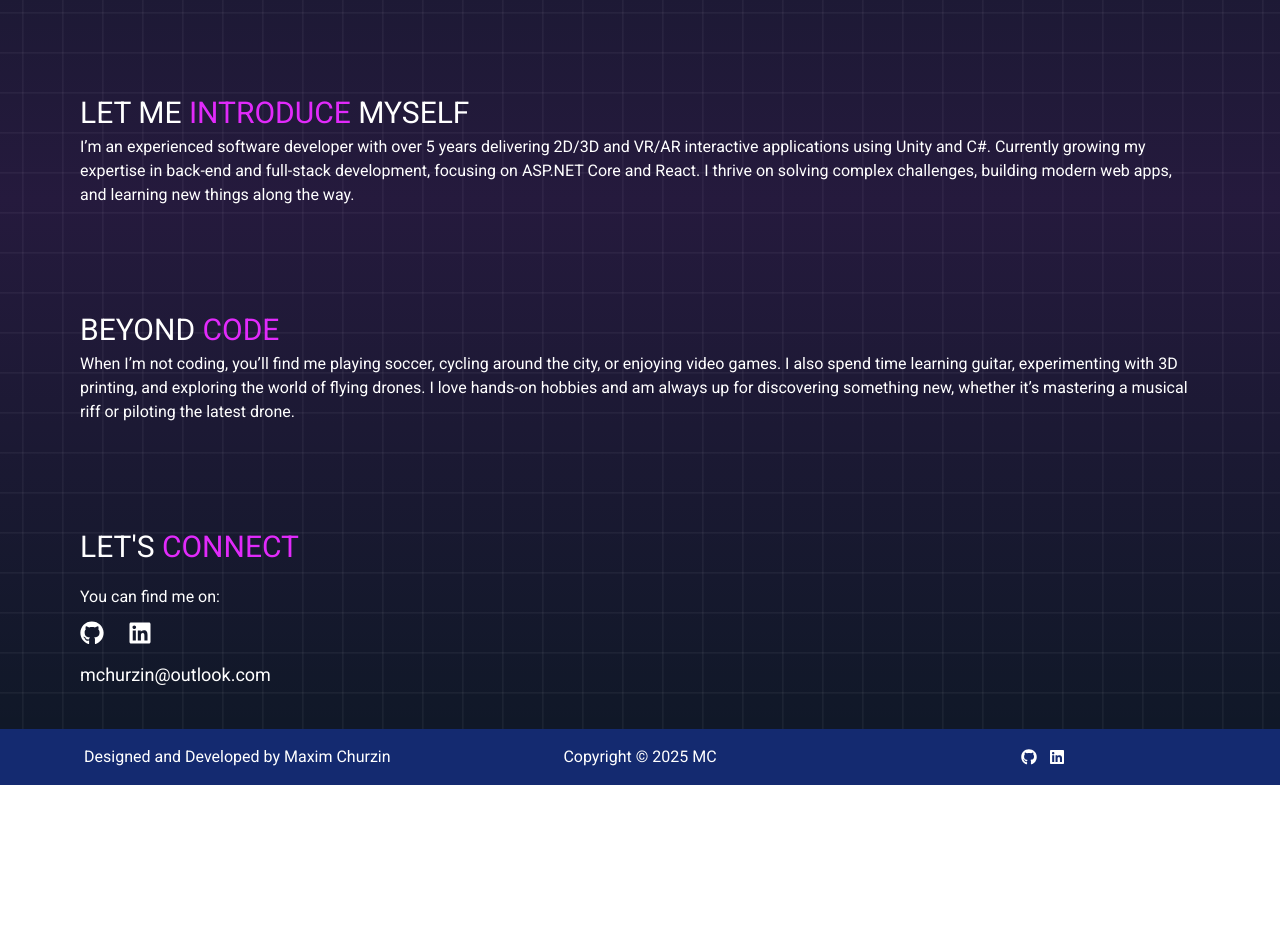
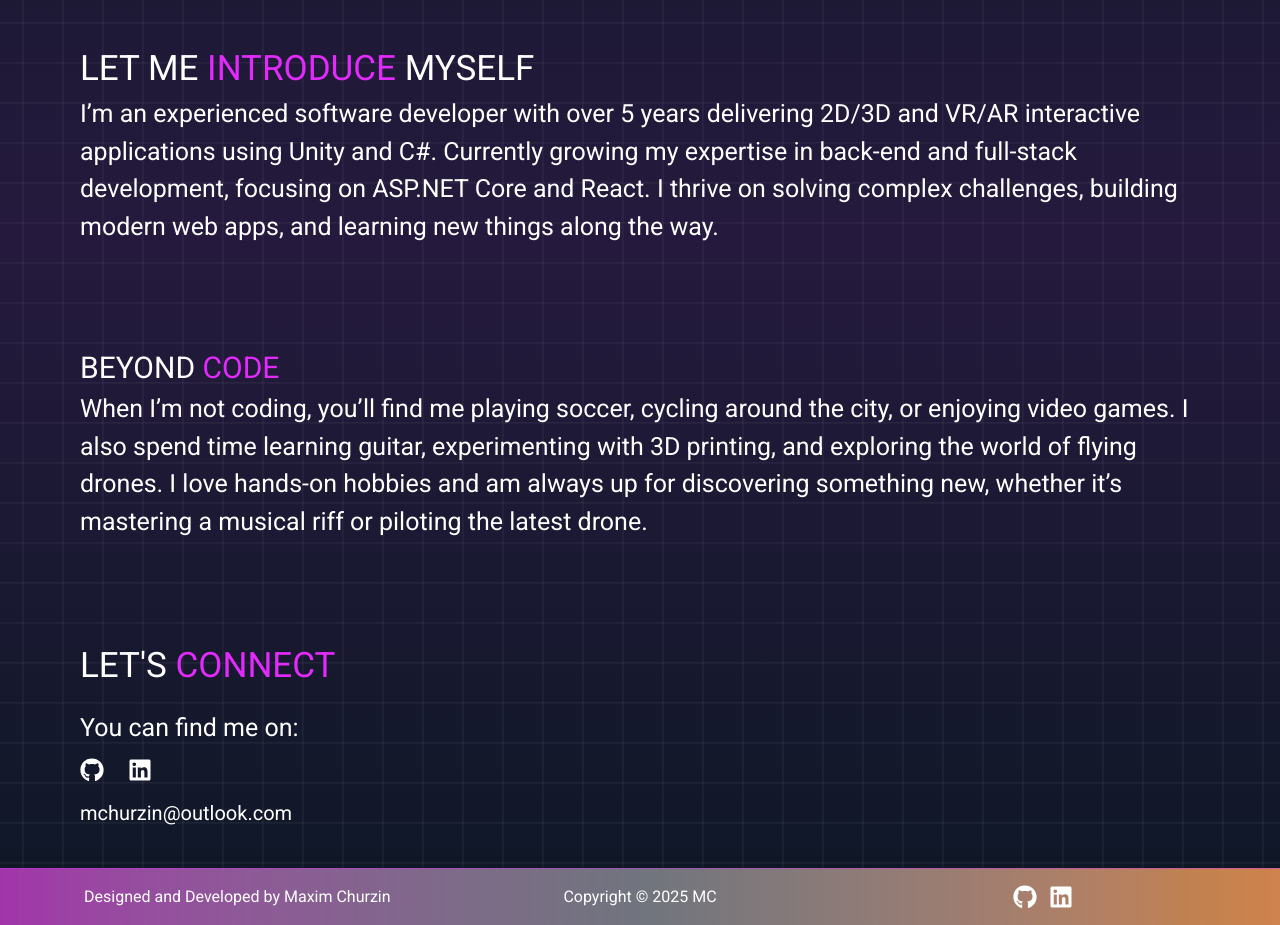
Before and after one commit to UnderKitten/MyPortfolio, a React (Vite) app in the folder client/: page /#/ in a window 1280 px wide. Shown: the part 400-1325 px from the top of the page. Before the commit the page ends 1185 px from the top, so only its background shows below. Built offline with nearby package versions, Linux system fonts and the light colour scheme.

Commit message:
Edit a few styling elements

```diff
--- a/client/src/Components/Footer.jsx
+++ b/client/src/Components/Footer.jsx
@@ -2,19 +2,20 @@ import { FaGithub, FaLinkedin } from "react-icons/fa";
 
 const Footer = () => {
   return (
-    <footer className="w-full bg-blue-800/50 px-10 py-4 grid sm:grid-cols-3 items-center grid-cols-1 text-center gap-2">
+    <footer className="w-full bg-gradient-to-r from-fuchsia-800/80 via-gray-900/60 to-amber-700/70 backdrop-blur-md px-10 py-4 grid sm:grid-cols-3 items-center grid-cols-1 text-center gap-2 text-white border-t border-fuchsia-500/40">
       <div>
         <p>Designed and Developed by Maxim Churzin</p>
       </div>
       <div className="justify-self-center">
         <p>Copyright &copy; {new Date().getFullYear()} MC</p>
       </div>
-      <ul className="flex gap-3 justify-center">
+      <ul className="flex gap-3 justify-center text-2xl">
         <li>
           <a
             href="https://github.com/UnderKitten"
             target="_blank"
             rel="noopener noreferrer"
+            className="hover:text-fuchsia-500"
           >
             <FaGithub />
           </a>
@@ -24,6 +25,7 @@ const Footer = () => {
             href="https://www.linkedin.com/in/maximchurzin/"
             target="_blank"
             rel="noopener noreferrer"
+            className="hover:text-fuchsia-500"
           >
             <FaLinkedin />
           </a>
--- a/client/src/Components/Layout.jsx
+++ b/client/src/Components/Layout.jsx
@@ -4,8 +4,9 @@ import { Outlet } from "react-router-dom";
 import "../index.css";
 
 const Layout = () => (
-  <div className="min-h-screen bg-gray-900 text-white">
+  <div className="min-h-screen flex flex-col text-white">
   <Navbar />
+
   <main className="relative flex-1 pt-30 pb-10 px-10 bg-gray-900 overflow-hidden">
     <div className="absolute inset-0 bg-[linear-gradient(to_right,rgba(255,255,255,0.08)_1px,transparent_1px),linear-gradient(to_bottom,rgba(255,255,255,0.08)_1px,transparent_1px)] bg-[size:40px_40px] animate-grid"></div>
 
@@ -15,6 +16,7 @@ const Layout = () => (
       <Outlet />
     </div>
   </main>
+
   <Footer />
 </div>
 );
--- a/client/src/Components/Navbar.jsx
+++ b/client/src/Components/Navbar.jsx
@@ -3,59 +3,59 @@ import { Link } from "react-router-dom";
 import { GrClose } from "react-icons/gr";
 import { GiHamburgerMenu } from "react-icons/gi";
 
-const navItems = [{ name: "name", href: "" }];
-
 const NavBar = () => {
   const [showMenu, setShowMenu] = useState(false);
+  const navItems = [
+    { name: "Home", to: "/" },
+    { name: "About", to: "/about" },
+    { name: "Projects", to: "/projects" },
+    { name: "Resume", to: "/resume" },
+    { name: "Contact", to: "/contact" },
+  ];
+
+  const toggleMenu = () => setShowMenu((prev) => !prev);
+  const closeMenu = () => setShowMenu(false);
 
   return (
-    <header className="p-4 bg-cyan-950 sm:bg-cyan-950/0">
-      <div className="flex flex-row items-center justify-between sm:justify-between px-8">
-        <Link to="/" preventScrollReset class="text-fuchsia-500 text-[25px]">
+    <header className="fixed w-full p-4 bg-gray-900/70 backdrop-blur-md border-b border-white/10 z-50">
+      <div className="flex flex-row items-center justify-between px-8">
+        <Link
+          to="/"
+          preventScrollReset
+          className="text-fuchsia-500 text-[25px]"
+        >
           MC.
         </Link>
         <nav className="hidden sm:flex justify-between items-center gap-4">
-          <Link to="/" className="hover:text-fuchsia-200">
-            Home
-          </Link>
-          <Link to="/about" className="hover:text-fuchsia-200">
-            About
-          </Link>
-          <Link to="/about" className="hover:text-fuchsia-200">
-            Projects
-          </Link>
-          <Link to="/resume" className="hover:text-fuchsia-200">
-            Resume
-          </Link>
-          <Link to="/resume" className="hover:text-fuchsia-200">
-            Contact
-          </Link>
+          {navItems.map((item) => (
+            <Link
+              key={item.name}
+              to={item.to}
+              className="hover:text-fuchsia-200"
+            >
+              {item.name}
+            </Link>
+          ))}
         </nav>
-        <button onClick={() => setShowMenu(!showMenu)} className="sm:hidden">
+        <button onClick={toggleMenu} className="sm:hidden">
           {showMenu ? <GrClose /> : <GiHamburgerMenu />}
         </button>
       </div>
-      <nav className="sm:hidden flex flex-col items-center gap-1">
-        {showMenu && (
-          <>
-            <Link to="/" className="hover:text-fuchsia-200">
-              Home
+
+      {showMenu && (
+        <nav className="sm:hidden flex flex-col items-center gap-1 text-center mt-2">
+          {navItems.map((item) => (
+            <Link
+              key={item.name}
+              to={item.to}
+              onClick={closeMenu}
+              className="hover:text-fuchsia-200 w-full"
+            >
+              {item.name}
             </Link>
-            <Link to="/about" className="hover:text-fuchsia-200">
-              About
-            </Link>
-            <Link to="/about" className="hover:text-fuchsia-200">
-              Projects
-            </Link>
-            <Link to="/resume" className="hover:text-fuchsia-200">
-              Resume
-            </Link>
-            <Link to="/resume" className="hover:text-fuchsia-200">
-              Contact
-            </Link>
-          </>
-        )}
-      </nav>
+          ))}
+        </nav>
+      )}
     </header>
   );
 };
--- a/client/src/Pages/Home.jsx
+++ b/client/src/Pages/Home.jsx
@@ -4,7 +4,7 @@ import { FaGithub, FaLinkedin } from "react-icons/fa";
 const Home = () => {
   return (
     <div className="px-10">
-      <div className="flex sm:flex-row flex-col-reverse text-[30px] justify-between items-center gap-1">
+      <div className="flex sm:flex-row flex-col-reverse text-[45px] justify-between items-center gap-1">
         <div>
           <h1>Hello there!</h1>
           <h1>
@@ -25,10 +25,10 @@ const Home = () => {
       </div>
 
       <div className="pt-25">
-        <h2 className="text-[30px] uppercase">
+        <h2 className="text-[35px] uppercase">
           Let me <span className="text-fuchsia-500">introduce</span> myself
         </h2>
-        <p>
+        <p className="text-[25px]">
           I’m an experienced software developer with over 5 years delivering
           2D/3D and VR/AR interactive applications using Unity and C#. Currently
           growing my expertise in back-end and full-stack development, focusing
@@ -41,7 +41,7 @@ const Home = () => {
         <h2 className="text-[30px] uppercase">
           Beyond <span className="text-fuchsia-500">code</span>
         </h2>
-        <p>
+        <p className="text-[25px]">
           When I’m not coding, you’ll find me playing soccer, cycling around the
           city, or enjoying video games. I also spend time learning guitar,
           experimenting with 3D printing, and exploring the world of flying
@@ -52,10 +52,10 @@ const Home = () => {
       </div>
 
       <div className="pt-25">
-        <h2 className="text-[30px] uppercase mb-4">
+        <h2 className="text-[35px] uppercase mb-4">
           Let's <span className="text-fuchsia-500">connect</span>
         </h2>
-        <p className="mb-3">You can find me on:</p>
+        <p className="mb-3 text-[25px]">You can find me on:</p>
         <ul className="flex gap-6 justify-start mb-4 text-2xl">
           <li>
             <a
@@ -80,7 +80,7 @@ const Home = () => {
             </a>
           </li>
         </ul>
-        <p className="text-lg">mchurzin@outlook.com</p>
+        <p className="text-[20px]">mchurzin@outlook.com</p>
       </div>
     </div>
   );
```
Lines whose indentation alone changed are shown as unchanged.
